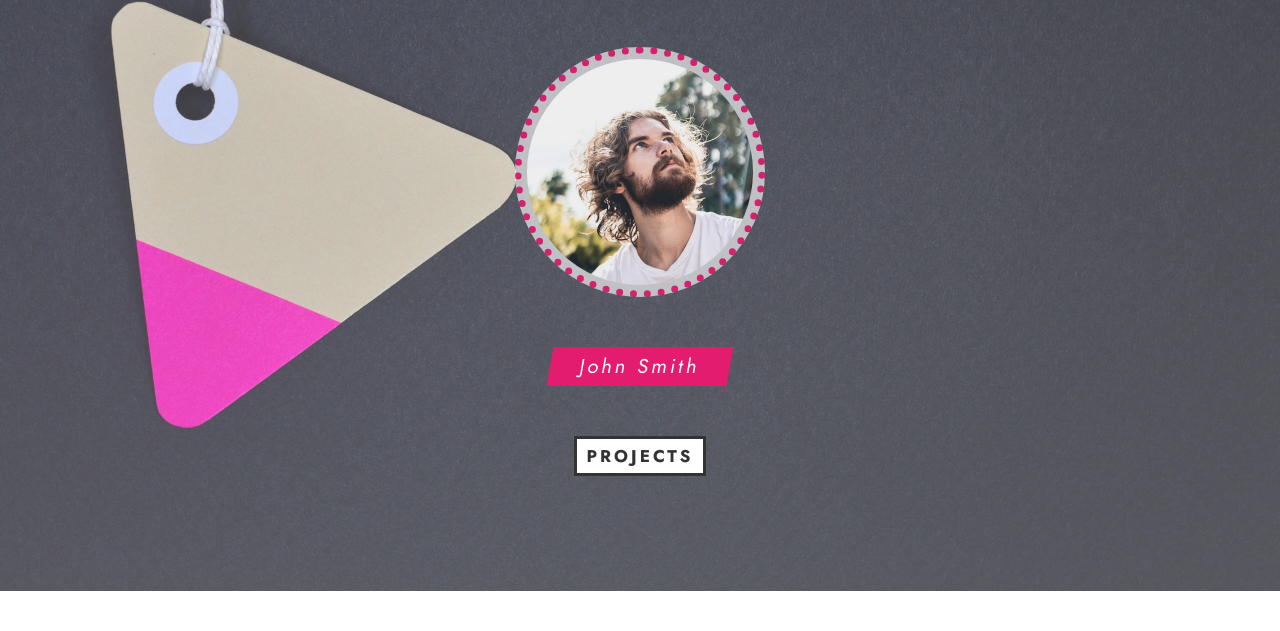
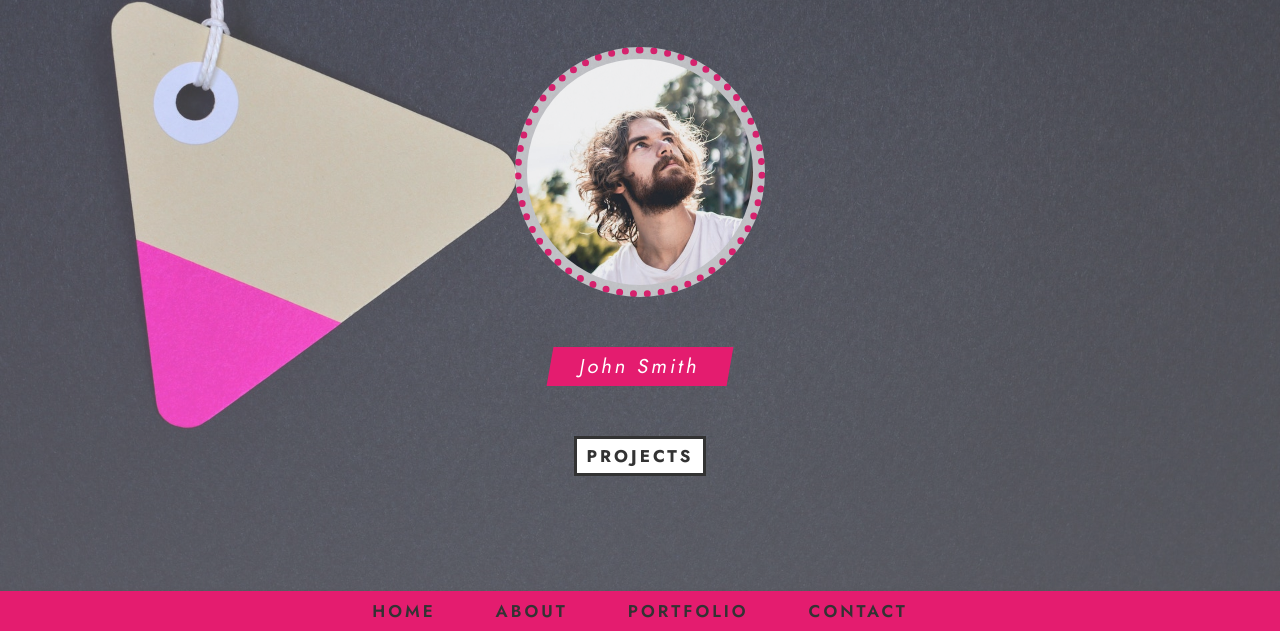
Before and after one commit to Daniel-1017/website-layout, a plain HTML site: page personal-portfolio/index.html in a window 1280 px wide. Shown: the part 209-840 px from the top of the page. Before the commit the page ends 800 px from the top, so only its background shows below. Drawn offline with Linux system fonts and the light colour scheme.

Commit message:
48 Navigation

```diff
--- a/personal-portfolio/index.html
+++ b/personal-portfolio/index.html
@@ -16,7 +16,7 @@
   </head>
   <body>
     <!-- Section 1 -->
-    <section class="section-1">
+    <section class="section-1 center">
       <h1 class="section-1-heading">Web Developer</h1>
       <img src="./images/john-smith.jpg" alt="John Smith" class="person-img" />
       <h3 class="person-name">John Smith</h3>
@@ -24,6 +24,15 @@
     </section>
     <!-- End of Section 1 -->
 
+    <!-- Navbar -->
+    <nav class="navbar center">
+      <a href="#" class="navbar-link">Home</a>
+      <a href="#" class="navbar-link">About</a>
+      <a href="#" class="navbar-link">Portfolio</a>
+      <a href="#" class="navbar-link">Contact</a>
+    </nav>
+    <!-- End of Navbar -->
+
     <script src="script.js"></script>
   </body>
 </html>
--- a/personal-portfolio/style.css
+++ b/personal-portfolio/style.css
@@ -13,6 +13,12 @@
 html {
   font-size: 62.5%;
 }
+
+.center {
+  display: flex;
+  justify-content: center;
+  align-items: center;
+}
 /* End of Reset and Common Styles */
 
 /* Section 1 */
@@ -25,10 +31,7 @@ html {
     ),
     url(images/bg.jpg) center no-repeat;
   background-size: cover;
-  display: flex;
   flex-direction: column;
-  justify-content: center;
-  align-items: center;
 }
 
 .section-1-heading {
@@ -77,3 +80,42 @@ html {
   letter-spacing: 0.3rem;
 }
 /* End of Section 1 */
+
+/* Navbar */
+.navbar {
+  width: 100%;
+  height: 4rem;
+  background-color: #e41c6f;
+  box-shadow: 0.2rem 0.2rem 0.5rem #555;
+}
+
+.navbar-link {
+  font-size: 1.7rem;
+  font-weight: 600;
+  color: #333;
+  margin: 0 3rem;
+  letter-spacing: 0.3rem;
+  text-transform: uppercase;
+  position: relative;
+  transition: color 0.2s;
+}
+
+.navbar-link::before {
+  content: "";
+  width: 0;
+  height: 0.2rem;
+  background-color: #fff;
+  position: absolute;
+  right: -15%;
+  bottom: -0.3rem;
+  transition: width 0.2s;
+}
+
+.navbar-link:hover {
+  color: #fff;
+}
+
+.navbar-link:hover::before {
+  width: 130%;
+}
+/* End of Navbar */
```
